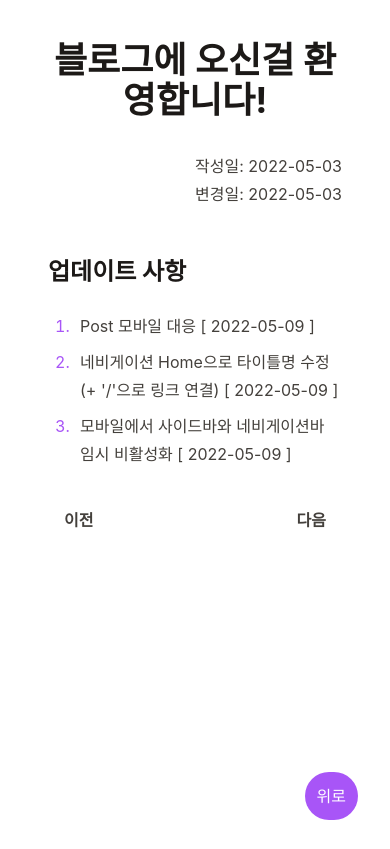
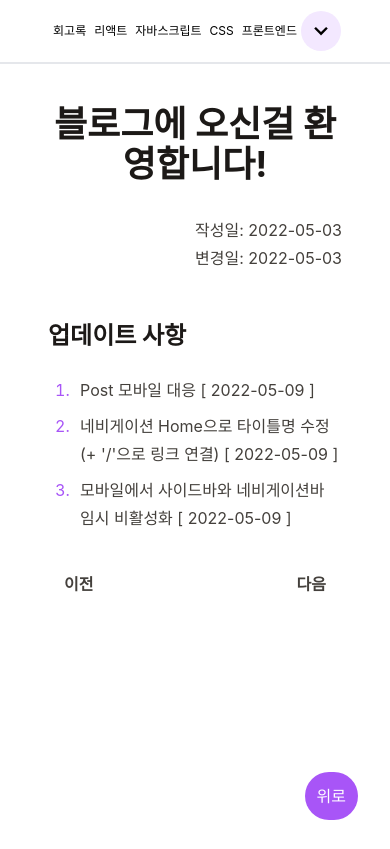
Before and after one commit to rukeni/blog, a Next.js app: page / in a window 390 px wide. Built offline with nearby package versions, Linux system fonts and the light colour scheme; a web font is replaced by a local one.

Commit message:
Styles: 모바일 UI 개선

```diff
--- a/app/hooks.ts
+++ b/app/hooks.ts
@@ -41,10 +41,12 @@ export const useWindowLocation = (): Location | void => {
 
 export function usePathName() {
   const [pathName, setPathName] = useState('');
+
   const listenToPopstate = () => {
     const windowPathName = window && window.location.pathname;
     setPathName(windowPathName);
   };
+
   useEffect(() => {
     window.addEventListener('popstate', listenToPopstate);
     return () => {
--- a/components/Navigation/NavigationBar.tsx
+++ b/components/Navigation/NavigationBar.tsx
@@ -12,17 +12,17 @@ type NavigationBarProps = {
 
 const NavigationBar: FC<NavigationBarProps> = ({ onNavigationChange }) => {
   return (
-    <nav className='hidden items-center h-16 border-b-2 lg:flex'>
+    <nav className='flex justify-center items-center h-16 border-b-2 lg:justify-start'>
       <Title />
       <NavigationItem onNavigationChange={onNavigationChange} />
-      <div className='flex flex-1 justify-end items-center'>
-        <a href='' className='mr-8 font-semibold'>
+      <div className='flex justify-end items-center lg:flex-1'>
+        <a href='' className='hidden mr-8 font-semibold lg:block'>
           이력서
         </a>
-        <a href='' className='mr-8 font-semibold'>
+        <a href='' className='hidden mr-8 font-semibold lg:block'>
           Github
         </a>
-        <button className='p-2 mr-8 bg-red-100 rounded-full'>
+        <button className='p-2 bg-purple-100 rounded-full xs:mr-8 xs:ml-3 lg:hidden'>
           <svg
             className='w-6 h-6 fill-current'
             xmlns='http://www.w3.org/2000/svg'
--- a/components/Navigation/NavigationItem.tsx
+++ b/components/Navigation/NavigationItem.tsx
@@ -24,9 +24,9 @@ const NavigationItem: FC<NavigationProps> = ({ onNavigationChange }) => {
   };
 
   return (
-    <ul className='flex ml-10'>
+    <ul className='flex overflow-x-auto lg:ml-10'>
       {navigationMenus.map((menu, index) => (
-        <li className='mx-8' key={menu.name}>
+        <li className='mx-1 text-xs lg:mx-8 lg:text-base' key={menu.name}>
           <a href={menu.url} onClick={handleNavigationChange}>
             {menu.name}
           </a>
--- a/components/Navigation/Title.tsx
+++ b/components/Navigation/Title.tsx
@@ -3,7 +3,7 @@ import Link from 'next/link';
 const Title = () => {
   return (
     <Link href='/'>
-      <a className='my-auto ml-6 text-3xl font-bold hover:font-thin transition-all'>
+      <a className='hidden my-auto font-bold hover:font-thin transition-all lg:block lg:ml-6 lg:text-3xl'>
         Home
       </a>
     </Link>
--- a/tailwind.config.js
+++ b/tailwind.config.js
@@ -4,6 +4,14 @@ module.exports = {
     './components/**/*.{js,ts,jsx,tsx}',
   ],
   theme: {
+    screens: {
+      xs: '480px',
+      sm: '640px',
+      md: '768px',
+      lg: '1024px',
+      xl: '1280px',
+      '2xl': '1536px',
+    },
     extend: {
       typography: {
         DEFAULT: {
```
